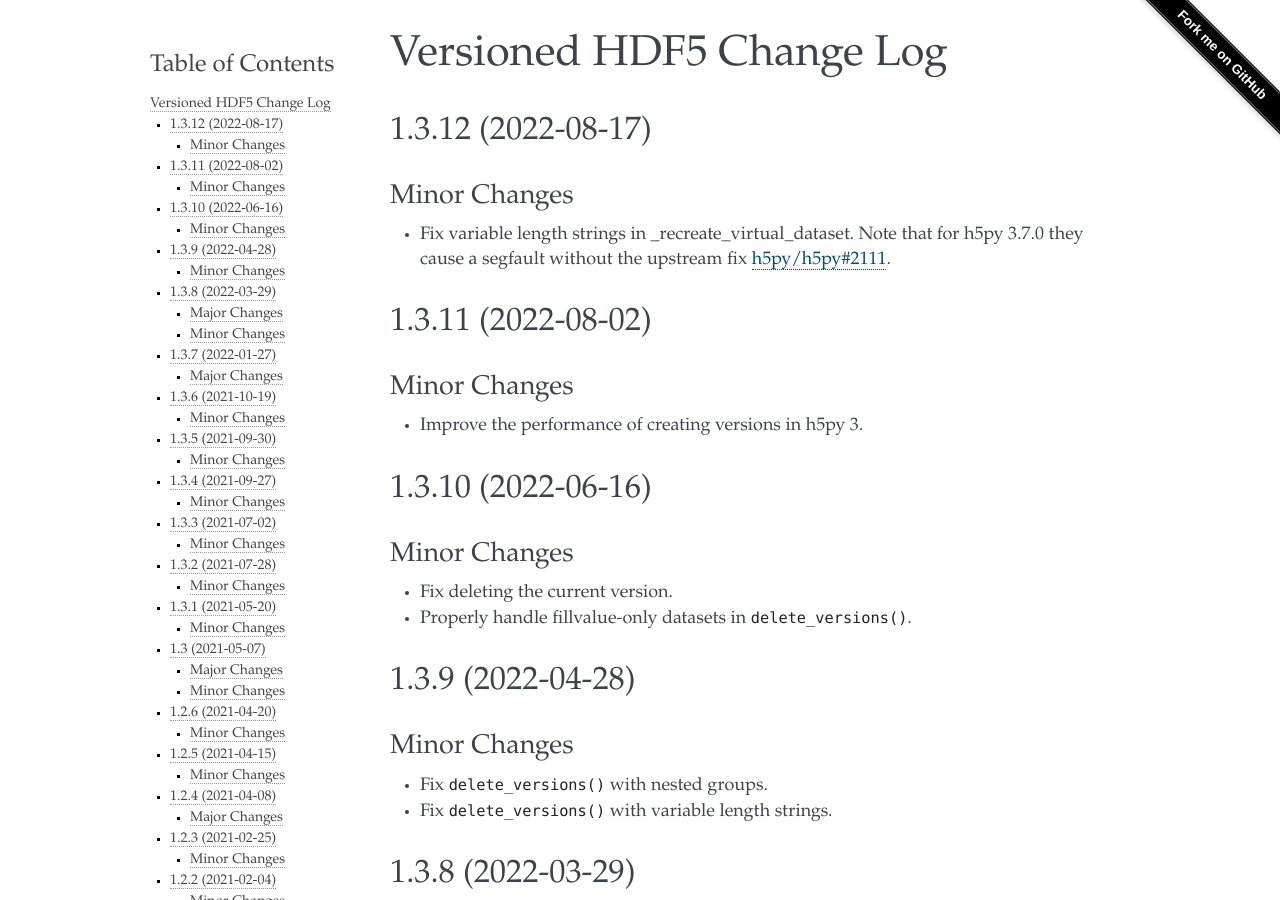
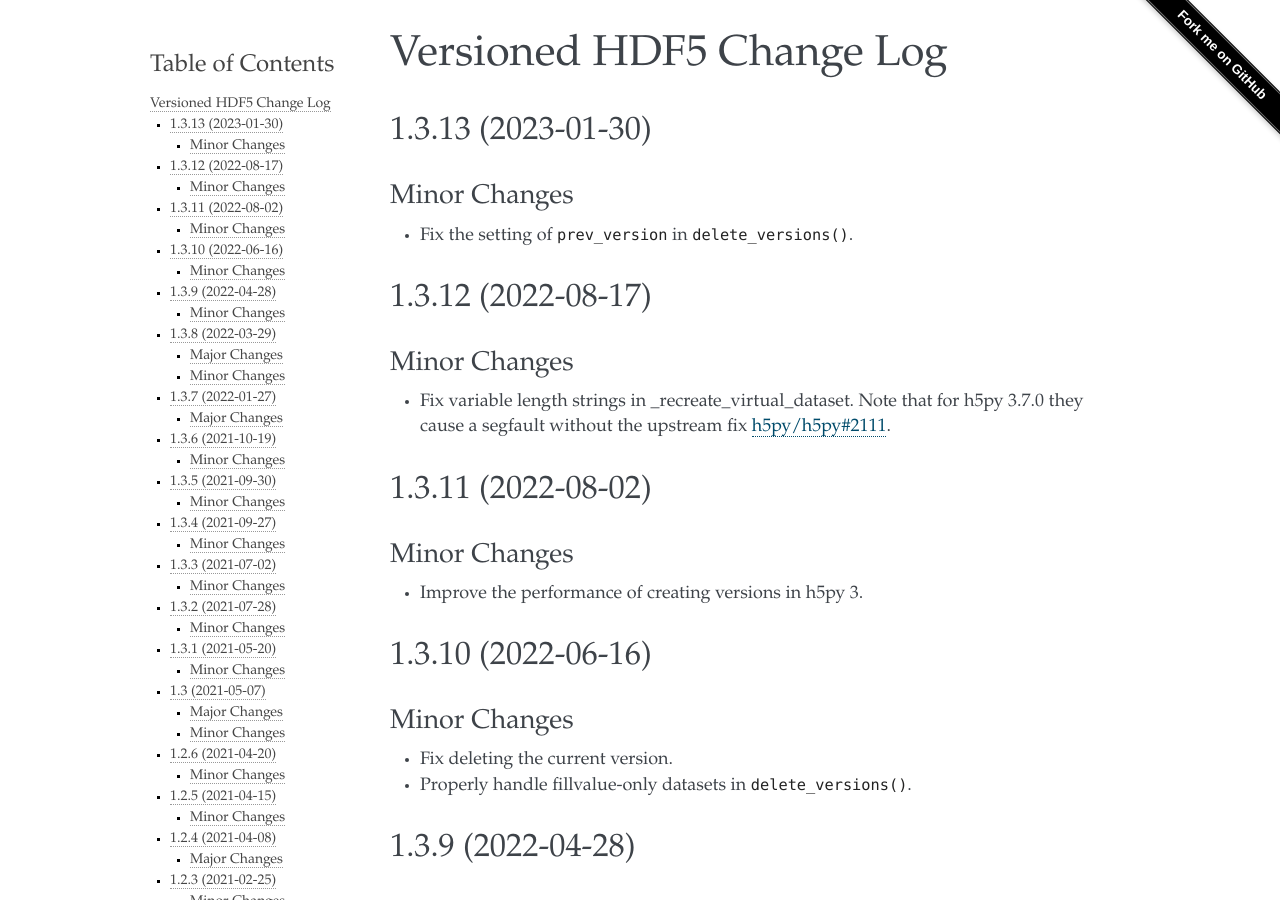
Before and after one commit to deshaw/versioned-hdf5, a Sphinx documentation site: the page built from docs/changelog.md, in a window 1280 px wide and 900 px high. Built offline with Sphinx 7.4.7, drawn with Linux system fonts in a browser that asks for light colours.

Commit message:
Add changelog for a release

```diff
--- a/docs/changelog.md
+++ b/docs/changelog.md
@@ -1,5 +1,11 @@
 Versioned HDF5 Change Log
 =========================
+
+## 1.3.13 (2023-01-30)
+
+### Minor Changes
+
+- Fix the setting of `prev_version` in `delete_versions()`.
 
 ## 1.3.12 (2022-08-17)
 
```
